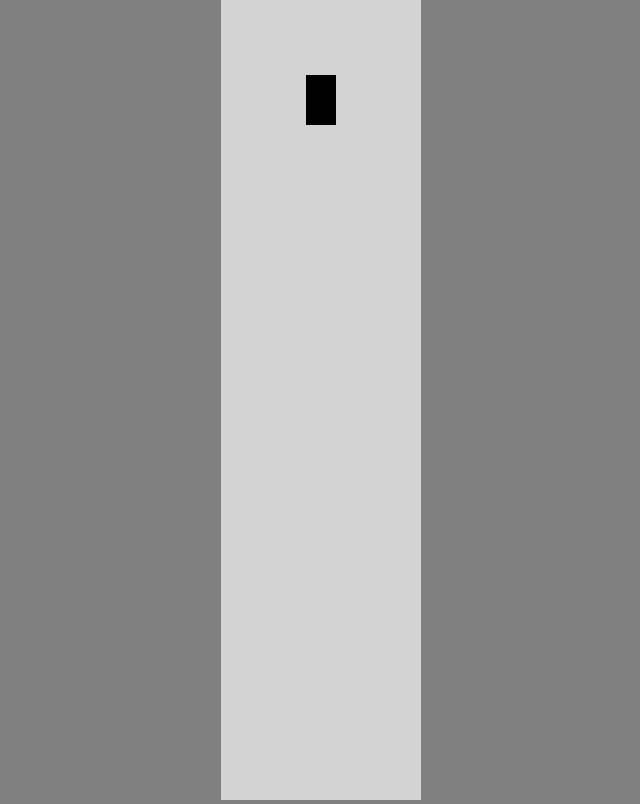
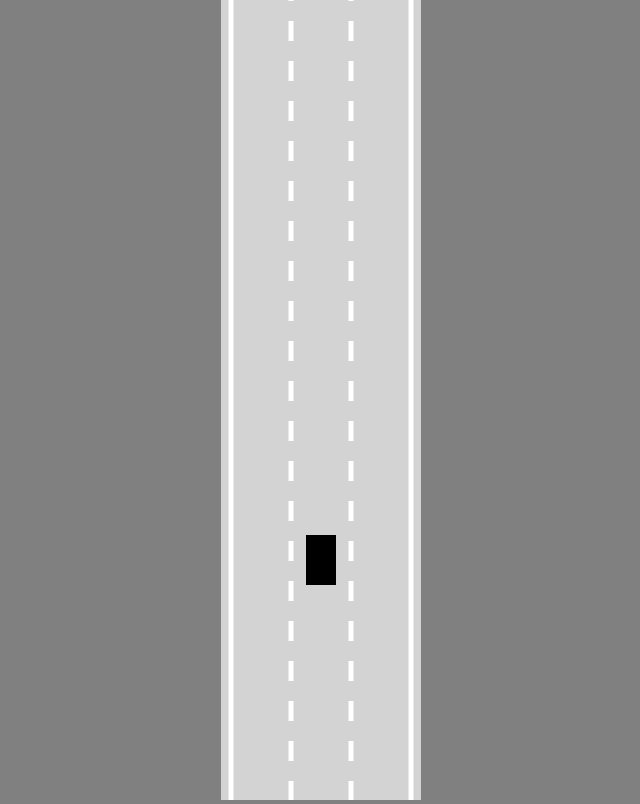
Before and after one commit to byoungj/car-learning, a plain HTML site: page index.html in a window 1280 px wide. Shown: the whole page, without its empty margins (319-959 px from the left). Drawn offline with Linux system fonts and the light colour scheme.

Commit message:
road/camera functionality added

```diff
--- a/index.html
+++ b/index.html
@@ -5,6 +5,8 @@
 </head>
 <body>
     <canvas id="myCanvas"></canvas>
+    <script src="utils.js"></script>
+    <script src="road.js"></script>
     <script src="controls.js"></script>
     <script src="car.js"></script>
     <script src="main.js"></script>
--- a/main.js
+++ b/main.js
@@ -2,13 +2,21 @@ const canvas = document.getElementById("myCanvas");
 canvas.width = 200;
 
 const ctx = canvas.getContext("2d");
-const car = new Car(100, 100, 30, 50)
+const road = new Road(canvas.width / 2, canvas.width * 0.9);
+const car = new Car(road.getLaneCenter(1), 100, 30, 50)
 animate();
 
 function animate() {
     car.update();
     canvas.height = window.innerHeight;
+
+    ctx.save();
+    ctx.translate(0, -car.y + canvas.height * 0.7);
+
+    road.draw(ctx);
     car.draw(ctx);
+
+    ctx.restore();
     requestAnimationFrame(animate);
 
 }
--- /dev/null
+++ b/road.js
@@ -0,0 +1,56 @@
+class Road {
+    constructor(x, width, laneCount = 3) {
+        this.x = x;
+        this.width = width;
+        this.laneCount = laneCount;
+
+        this.left = x - width / 2;
+        this.right = x + width / 2;
+
+        const infinity = 9999999;
+        this.top = -infinity;
+        this.bottom = infinity;
+
+        const topLeft = { x: this.left, y: this.top };
+        const topRight = { x: this.right, y: this.top };
+        const bottomLeft = { x: this.left, y: this.bottom };
+        const bottomRight = { x: this.right, y: this.bottom };
+        this.borders = [
+            [topLeft, bottomLeft],
+            [topRight, bottomRight]
+        ]
+    }
+
+    getLaneCenter(laneIndex) {
+        const laneWidth = this.width / this.laneCount;
+        return this.left + laneWidth / 2 +
+            Math.min(laneIndex, this.laneCount - 1) * laneWidth;
+    }
+
+    draw(ctx) {
+        ctx.lineWidth = 5;
+        ctx.strokeStyle = "white";
+        for (let i = 1; i <= this.laneCount - 1; i++) {
+            const x = lerp(
+                this.left,
+                this.right,
+                i / this.laneCount
+            );
+            ctx.setLineDash([20, 20]);
+
+            ctx.beginPath();
+            ctx.moveTo(x, this.top);
+            ctx.lineTo(x, this.bottom);
+            ctx.stroke()
+        }
+
+        ctx.setLineDash([]);
+        this.borders.forEach(border => {
+            ctx.beginPath();
+            ctx.moveTo(border[0].x, border[0].y);
+            ctx.lineTo(border[1].x, border[1].y);
+            ctx.stroke();
+        })
+
+    }
+}
--- /dev/null
+++ b/utils.js
@@ -0,0 +1,3 @@
+function lerp(A, B, t) {
+    return A + (B - A) * t;
+}
```
Also changed, not shown: style.css (line endings or trailing spaces).
